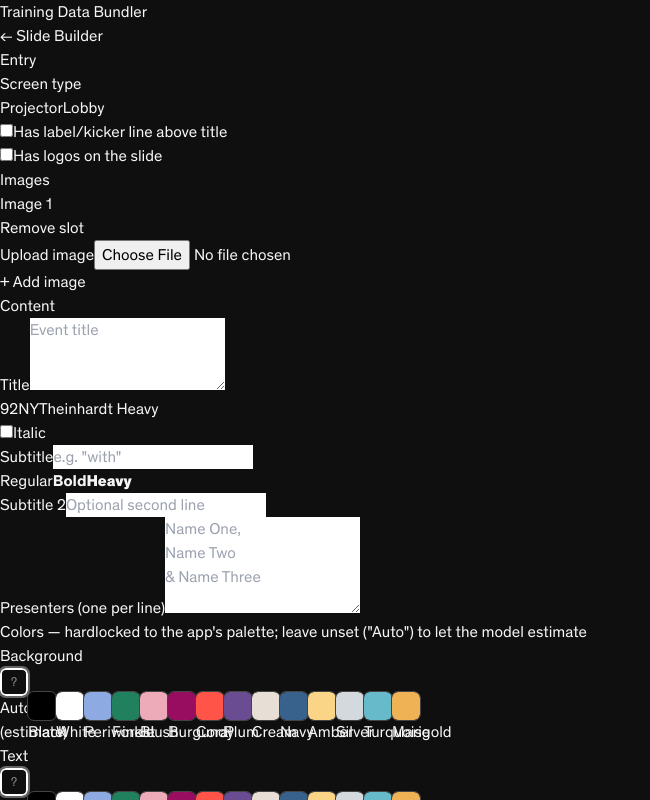
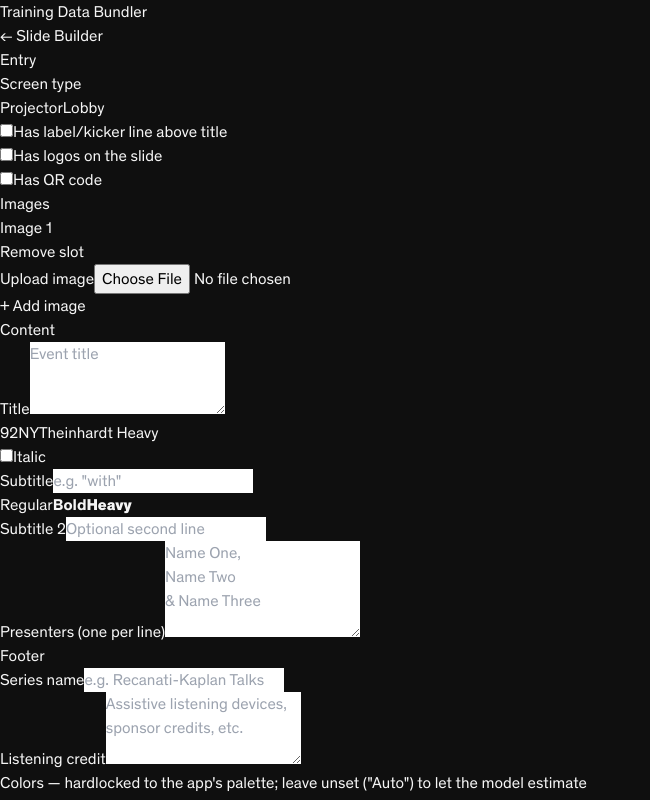
Before and after one commit to billyr95/slide-builder, a Next.js app: page /train in a window 1280 px wide. Shown: the top 800 px of the page, without its empty margins (0-650 px from the left). Built offline with nearby package versions, Linux system fonts and the light colour scheme.

Commit message:
More data fields

```diff
--- a/components/train/TrainForm.tsx
+++ b/components/train/TrainForm.tsx
@@ -71,7 +71,8 @@ export default function TrainForm({ onAdd }: TrainFormProps) {
   const [screenType, setScreenType] = useState<ScreenType>('projector')
   const [hasLabel, setHasLabel] = useState(false)
   const [hasLogos, setHasLogos] = useState(false)
-  const [entry, setEntry] = useState<TrainEntry>(() => createBlankEntry({ screenType: 'projector', hasLabel: false, hasLogos: false }))
+  const [hasQrCode, setHasQrCode] = useState(false)
+  const [entry, setEntry] = useState<TrainEntry>(() => createBlankEntry({ screenType: 'projector', hasLabel: false, hasLogos: false, hasQrCode: false }))
   const [error, setError] = useState<string | null>(null)
 
   function set<K extends keyof TrainEntry>(key: K, value: TrainEntry[K]) {
@@ -106,10 +107,10 @@ export default function TrainForm({ onAdd }: TrainFormProps) {
       return
     }
     setError(null)
-    onAdd({ ...entry, screenType, hasLabel, hasLogos, id: entry.id, createdAt: new Date().toISOString() })
+    onAdd({ ...entry, screenType, hasLabel, hasLogos, hasQrCode, id: entry.id, createdAt: new Date().toISOString() })
     // Reset content fields for the next entry, but keep screen type / has-label
     // sticky — batches of old slides are usually entered a screen-type at a time.
-    setEntry(createBlankEntry({ screenType, hasLabel, hasLogos }))
+    setEntry(createBlankEntry({ screenType, hasLabel, hasLogos, hasQrCode }))
   }
 
   return (
@@ -140,9 +141,14 @@ export default function TrainForm({ onAdd }: TrainFormProps) {
           <label htmlFor="hasLabel" className="text-sm text-zinc-300">Has label/kicker line above title</label>
         </div>
 
-        <div className="flex items-center gap-2">
+        <div className="flex items-center gap-2 mb-2">
           <input type="checkbox" id="hasLogos" checked={hasLogos} onChange={e => setHasLogos(e.target.checked)} className="rounded" />
           <label htmlFor="hasLogos" className="text-sm text-zinc-300">Has logos on the slide</label>
+        </div>
+
+        <div className="flex items-center gap-2">
+          <input type="checkbox" id="hasQrCode" checked={hasQrCode} onChange={e => setHasQrCode(e.target.checked)} className="rounded" />
+          <label htmlFor="hasQrCode" className="text-sm text-zinc-300">Has QR code</label>
         </div>
       </div>
 
@@ -224,6 +230,22 @@ export default function TrainForm({ onAdd }: TrainFormProps) {
         </div>
       </div>
 
+      {/* Footer / extras */}
+      <div className={sectionCls}>
+        <p className="text-xs font-semibold text-zinc-300 uppercase tracking-widest mb-4">Footer</p>
+
+        <div className="mb-3">
+          <label className={labelCls}>Series name</label>
+          <input className={inputCls} value={entry.seriesName} onChange={e => set('seriesName', e.target.value)} placeholder="e.g. Recanati-Kaplan Talks" />
+        </div>
+
+        <div className="mb-0">
+          <label className={labelCls}>Listening credit</label>
+          <textarea className={inputCls + ' resize-none'} rows={3} value={entry.listeningCredit}
+            onChange={e => set('listeningCredit', e.target.value)} placeholder="Assistive listening devices, sponsor credits, etc." />
+        </div>
+      </div>
+
       {/* Colors */}
       <div className={sectionCls}>
         <p className="text-xs font-semibold text-zinc-300 uppercase tracking-widest mb-4">
--- a/lib/liveTrainCapture.ts
+++ b/lib/liveTrainCapture.ts
@@ -51,6 +51,10 @@ export function buildLiveTrainEntry(data: SlideData, orientation: Orientation, s
     subtitle2: data.subtitle2,
     presenters: data.presenters,
 
+    seriesName: data.showSeriesName ? data.seriesName : '',
+    hasQrCode: false, // the main editor has no QR code feature
+    listeningCredit: data.showListeningCredit ? data.listeningCredit : '',
+
     backgroundColor: data.backgroundColor,
     textColor: data.textColor,
 
@@ -89,9 +93,7 @@ export function buildLiveTrainEntry(data: SlideData, orientation: Orientation, s
       logoSize: data.logoSize,
 
       showSeriesName: data.showSeriesName,
-      seriesName: data.seriesName,
       showListeningCredit: data.showListeningCredit,
-      listeningCredit: data.listeningCredit,
     },
   }
 }
--- a/lib/trainExport.ts
+++ b/lib/trainExport.ts
@@ -8,6 +8,7 @@ function commonKnownLines(entry: TrainEntry): string[] {
     `Screen type: ${entry.screenType}`,
     `Has label/kicker line: ${entry.hasLabel}`,
     `Has logos: ${entry.hasLogos}`,
+    `Has QR code: ${entry.hasQrCode}`,
     `Image count: ${entry.images.length}`,
   ]
   if (entry.hasLabel && entry.label) known.push(`Label: "${entry.label}"`)
@@ -20,6 +21,8 @@ function commonKnownLines(entry: TrainEntry): string[] {
   }
   if (entry.subtitle2) known.push(`Subtitle 2: "${entry.subtitle2}"`)
   if (entry.presenters) known.push(`Presenters (one per line):\n${entry.presenters}`)
+  if (entry.seriesName) known.push(`Series name: "${entry.seriesName}"`)
+  if (entry.listeningCredit) known.push(`Listening credit: "${entry.listeningCredit}"`)
   return known
 }
 
@@ -111,6 +114,9 @@ export function buildBatchLine(entry: TrainEntry): string {
     screen_type: entry.screenType,
     has_label: entry.hasLabel,
     has_logos: entry.hasLogos,
+    has_qr_code: entry.hasQrCode,
+    series_name: entry.seriesName,
+    listening_credit: entry.listeningCredit,
     image_count: entry.images.filter(img => img.url).length,
   }
 
--- a/lib/trainTypes.ts
+++ b/lib/trainTypes.ts
@@ -31,6 +31,10 @@ export interface TrainEntry {
   subtitle2: string
   presenters: string
 
+  seriesName: string       // '' = unused
+  hasQrCode: boolean
+  listeningCredit: string  // '' = unused; not restricted to a screen type
+
   backgroundColor: string  // '' = unset, let the model estimate
   textColor: string        // '' = unset, let the model estimate
 
@@ -44,7 +48,7 @@ export interface TrainEntry {
   liveStyle?: Record<string, unknown>
 }
 
-export function createBlankEntry(overrides?: Partial<Pick<TrainEntry, 'screenType' | 'hasLabel' | 'hasLogos'>>): TrainEntry {
+export function createBlankEntry(overrides?: Partial<Pick<TrainEntry, 'screenType' | 'hasLabel' | 'hasLogos' | 'hasQrCode'>>): TrainEntry {
   return {
     id: Math.random().toString(36).slice(2) + Date.now().toString(36),
     createdAt: new Date().toISOString(),
@@ -52,6 +56,7 @@ export function createBlankEntry(overrides?: Partial<Pick<TrainEntry, 'screenTyp
     screenType: overrides?.screenType ?? 'projector',
     hasLabel: overrides?.hasLabel ?? false,
     hasLogos: overrides?.hasLogos ?? false,
+    hasQrCode: overrides?.hasQrCode ?? false,
     label: '',
     title: '',
     titleFont: '92NY',
@@ -60,6 +65,8 @@ export function createBlankEntry(overrides?: Partial<Pick<TrainEntry, 'screenTyp
     subtitleWeight: 'regular',
     subtitle2: '',
     presenters: '',
+    seriesName: '',
+    listeningCredit: '',
     backgroundColor: '',
     textColor: '',
     images: [{ id: Math.random().toString(36).slice(2), url: '', mediaType: '', name: '' }],
```
